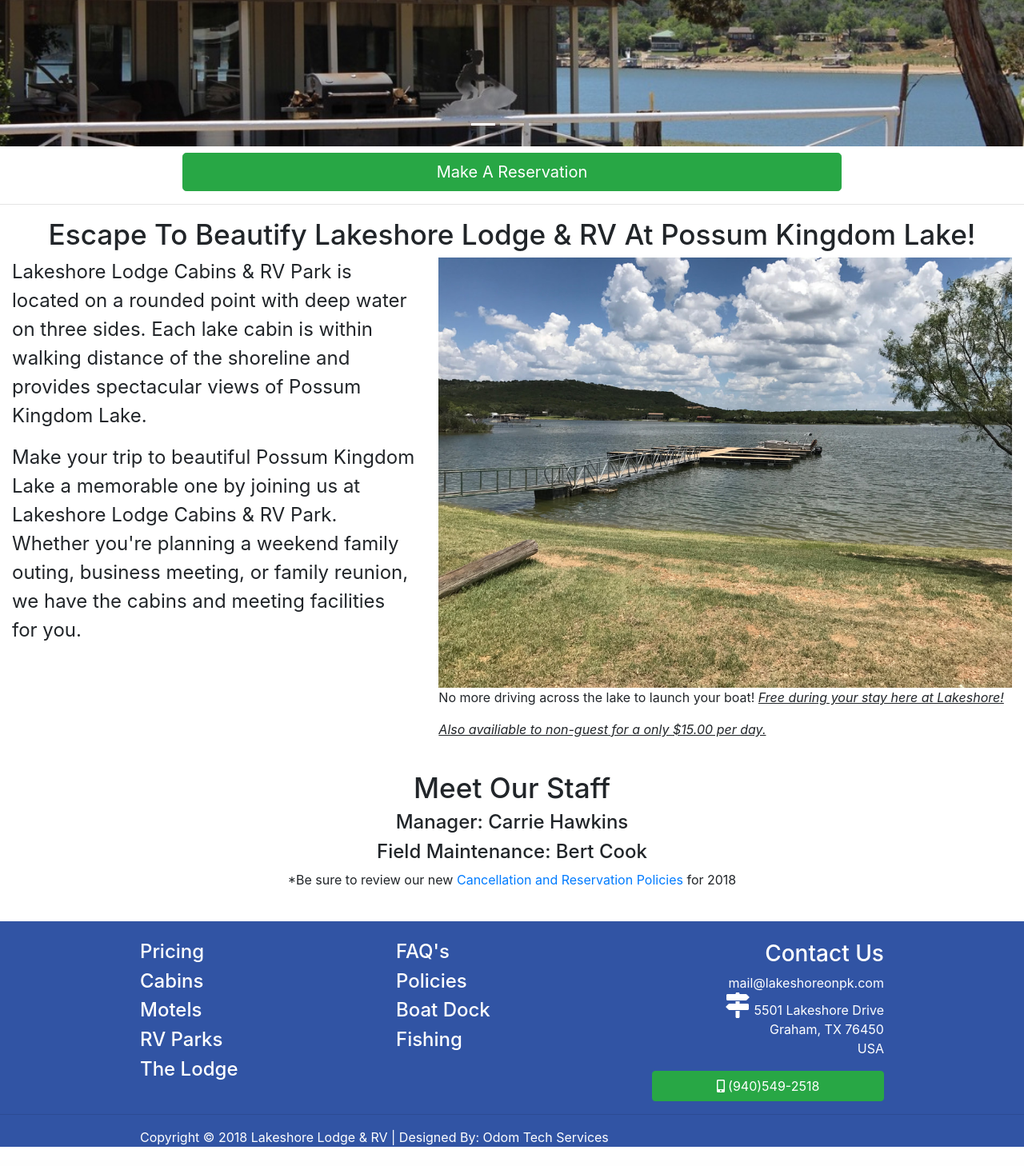
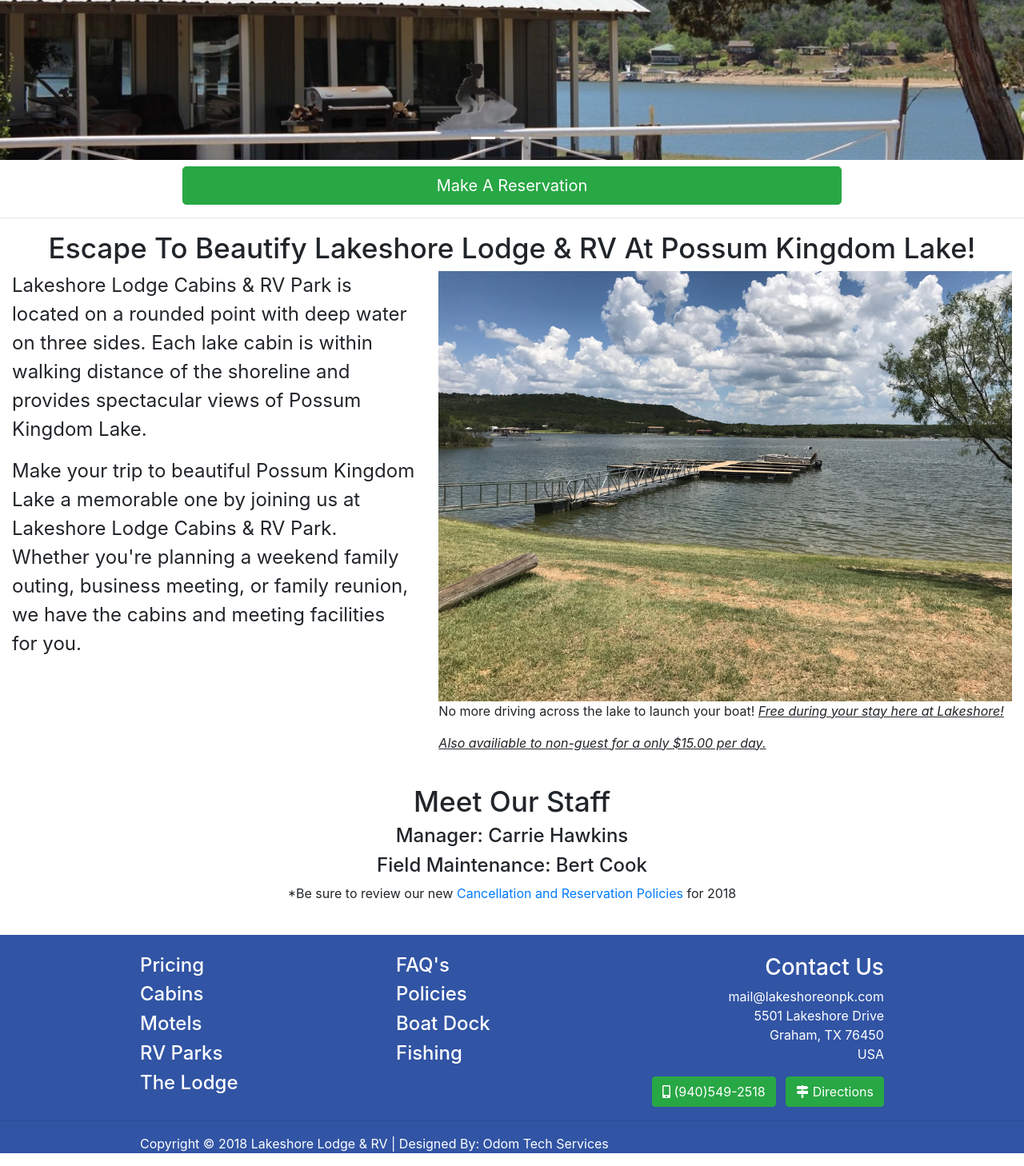
Before and after one commit to OdomTechServices/lakeshore, a PHP site: page / in a window 1280 px wide. Shown: the part 492-1950 px from the top of the page at 80% size. Before the commit the page ends 1926 px from the top, so only its background shows below. Run offline with PHP 8.4, Linux system fonts and the light colour scheme.

Commit message:
Social/footer/header
adjustments to footer and header

```diff
--- a/templates/footer.php
+++ b/templates/footer.php
@@ -35,15 +35,20 @@
                 <h3 class="" style="color:white">Contact Us</h3>
                   <a style="color:white" href="mailto:mail@lakeshoreonpk.com">mail@lakeshoreonpk.com</a><br>
                   <p style="color:white">
-                      <a href="https://goo.gl/maps/8odsL92h8ws"><i class="fas fa-map-signs fa-2x"></i>
                       5501 Lakeshore Drive<br>
                       Graham, TX 76450<br>
-                      </a>
                       USA
 
                   </p>
+                  <div class="row">
+                      <div class="col-6">
+                            <button class="btn btn-success " type="button" name="button"><i class="fas fa-mobile-alt "></i> (940)549-2518</button>
+                      </div>
+                      <div class="col-6">
+                          <button onclick="location.href = 'https://goo.gl/maps/8odsL92h8ws';" class="btn btn-success" type="button" name="button"><i class="fas fa-map-signs "></i> Directions</button>
+                      </div>
+                  </div>
 
-                  <button class="btn btn-success btn-block" type="button" name="button"><i class="fas fa-mobile-alt "></i> (940)549-2518</button>
 
             </div>
         </div>
--- a/templates/header.php
+++ b/templates/header.php
@@ -15,6 +15,9 @@
                 font-family: "Abril Fatface" !important;
                 font-size: 18px;
                 background: url(theme/footer-bg.jpg?1501255425) repeat ;
+            }
+            .navbar-brand{
+                font-size: 1.95rem;
             }
             .navigation {
                 font-family: "Abril Fatface" !important;
@@ -66,6 +69,7 @@
                 text-decoration: none;
                 color: rgba(255, 255, 255, .80);
             }
+
         </style>
     </head>
     <body>
--- a/templates/socialbar.php
+++ b/templates/socialbar.php
@@ -8,7 +8,7 @@
       <a href=""><i class="fab fa-twitter-square fa-2x"></i></a>&nbsp;  &nbsp;
       <a href=""><i class="fab fa-instagram fa-2x"></i></a>&nbsp;  &nbsp;
       <a href=""><i class="fab fa-google-plus-square fa-2x"></i></a>&nbsp;  &nbsp;
-      <a href="https://goo.gl/maps/8odsL92h8ws"><i class="fas fa-map-signs fa-2x"></i></a>
-      <a href="tel:+19405492518"><i class="fas fa-mobile-alt fa-2x"></i> (940)549-2518</a>
+      <a href="https://goo.gl/maps/8odsL92h8ws"><i class="fas fa-map-signs fa-2x"></i></a>&nbsp;  &nbsp;
+      <a href="tel:+19405492518"><i class="fas fa-mobile-alt fa-2x"></i> <span class="d-none d-sm-none d-md-inline">(940)549-2518</span></a>
   </span>
 </nav>
```
